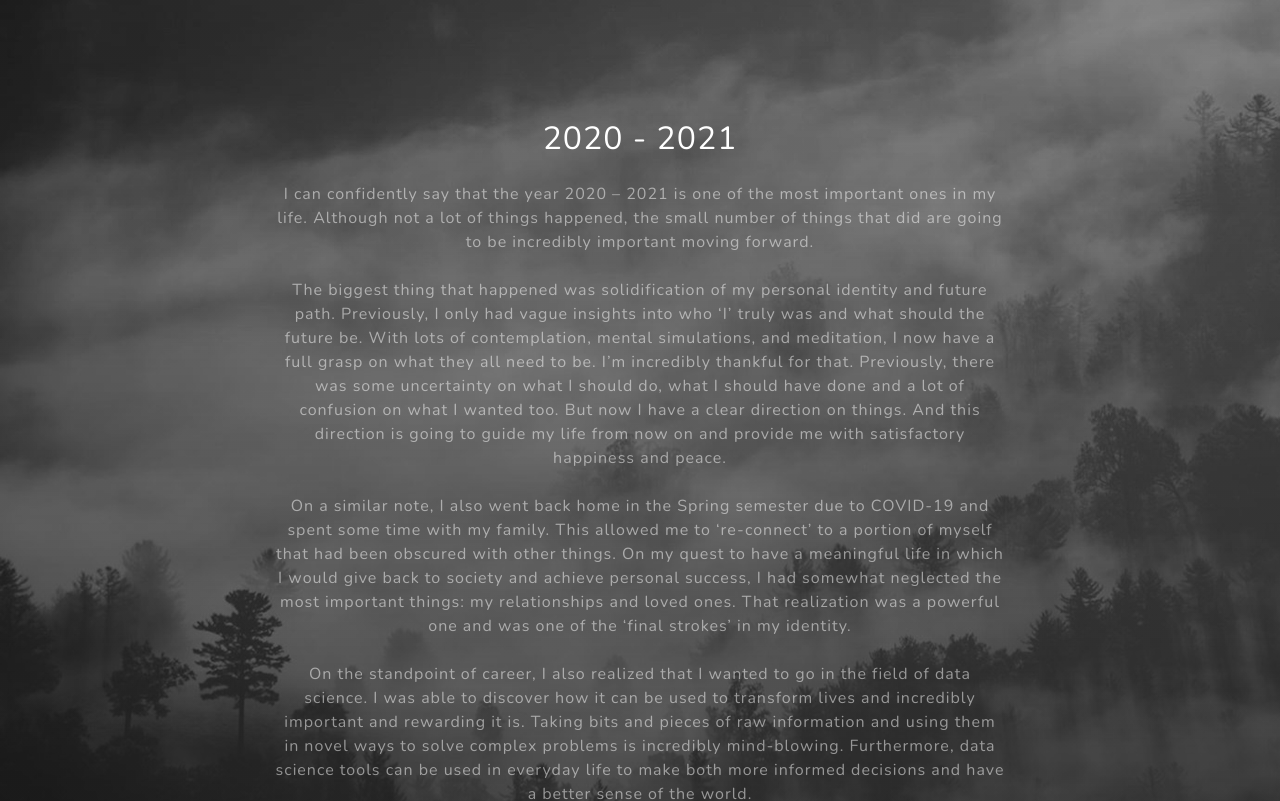
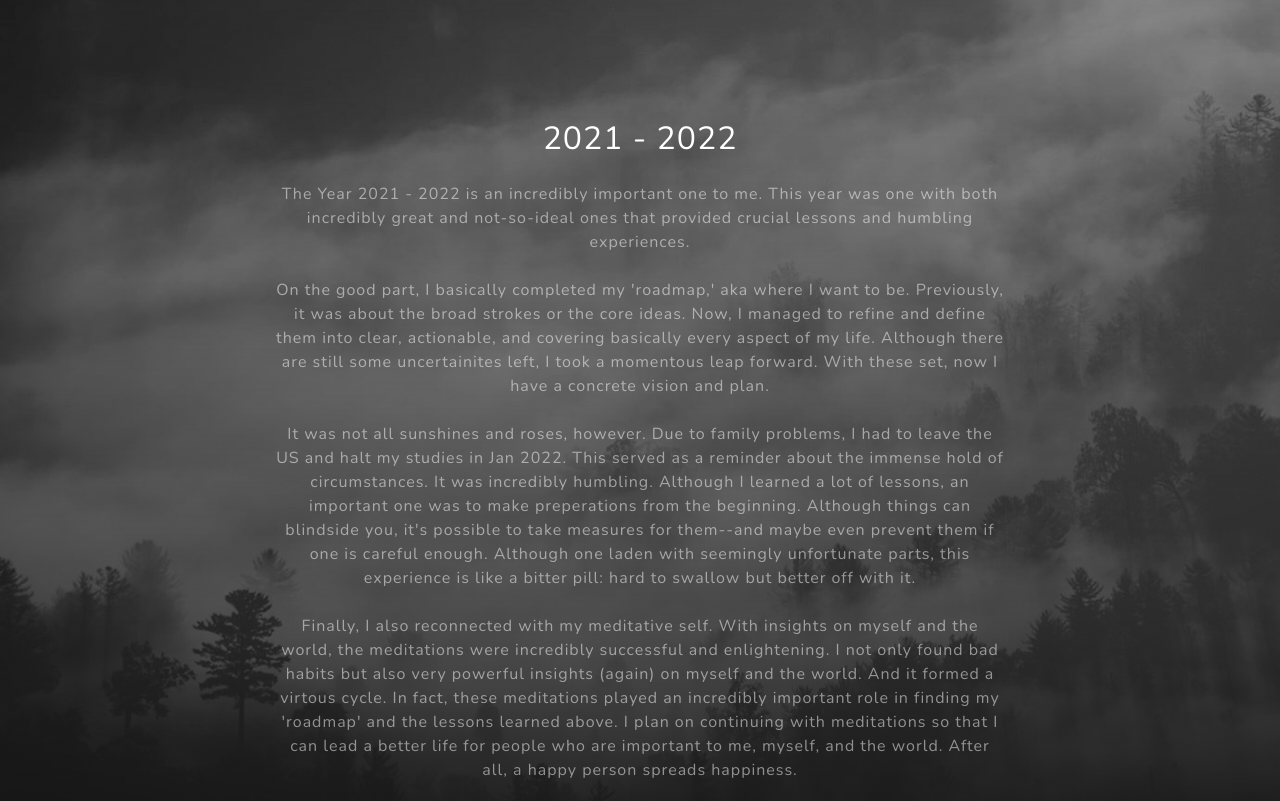
Before and after one commit to full-void/honors-portfolio, a website: page year-in-review.html in a window 1280 px wide. Shown: the part 840-1641 px from the top of the page. Drawn offline with nearby package versions, Linux system fonts and the light colour scheme; files that its build step writes are made by us from their sources.

Commit message:
2022 review

```diff
--- a/year-in-review.html
+++ b/year-in-review.html
@@ -19,7 +19,8 @@
     <!-- Custom fonts for this template -->
     <link href="vendor/fontawesome-free/css/all.min.css" rel="stylesheet">
     <link href="https://fonts.googleapis.com/css?family=Varela+Round" rel="stylesheet">
-    <link href="https://fonts.googleapis.com/css?family=Nunito:200,200i,300,300i,400,400i,600,600i,700,700i,800,800i,900,900i"
+    <link
+        href="https://fonts.googleapis.com/css?family=Nunito:200,200i,300,300i,400,400i,600,600i,700,700i,800,800i,900,900i"
         rel="stylesheet">
 
     <!-- Custom styles for this template -->
@@ -64,7 +65,8 @@
         <div class="container d-flex h-100 align-items-center">
             <div class="mx-auto text-center">
                 <h1 class="mx-auto my-0 text-uppercase">Learning Portfolio</h1>
-            <h2 class="text-white-50 mx-auto mt-2 mb-5">Hello! This is section of the portfolio would go over my year in review.</h2>
+                <h2 class="text-white-50 mx-auto mt-2 mb-5">Hello! This is section of the portfolio would go over my
+                    year in review.</h2>
                 <a href="#year-in-review" class="btn btn-primary js-scroll-trigger">Get Started</a>
             </div>
         </div>
@@ -75,13 +77,70 @@
         <div class="container">
             <div class="row">
                 <div class="col-lg-8 mx-auto">
+                    <h2 class="text-white mb-4">2021 - 2022</h2>
+                    <p class="text-white-50">
+                        The Year 2021 - 2022 is an incredibly important one to me. This year was one with both
+                        incredibly great and not-so-ideal ones that provided crucial lessons and humbling experiences.
+                        <br><br>
+                        On the good part, I basically completed my 'roadmap,' aka where I want to be. Previously, it was
+                        about the broad strokes or the core ideas. Now, I managed to refine and define them into clear,
+                        actionable, and covering basically every aspect of my life. Although there are still some
+                        uncertainites left, I took a momentous leap forward. With these set, now I have a concrete
+                        vision and plan.
+                        <br><br>
+                        It was not all sunshines and roses, however. Due to family problems, I had to leave the US and
+                        halt my studies in Jan 2022. This served as a reminder about the immense hold of circumstances.
+                        It was incredibly humbling. Although I learned a lot of lessons, an important one was to make
+                        preperations from the beginning. Although things can blindside you, it's possible to take
+                        measures for them--and maybe even prevent them if one is careful enough. Although one laden with
+                        seemingly unfortunate parts, this experience is like a bitter pill: hard to swallow but better
+                        off with it.
+                        <br><br>
+                        Finally, I also reconnected with my meditative self. With insights on myself and the world, the
+                        meditations were incredibly successful and enlightening. I not only found bad habits but also
+                        very powerful insights (again) on myself and the world. And it formed a virtous cycle. In fact,
+                        these meditations played an incredibly important role in finding my 'roadmap' and the lessons
+                        learned above. I plan on continuing with meditations so that I can lead a better life for people
+                        who are important to me, myself, and the world. After all, a happy person spreads happiness.
+                    </p>
+                </div>
+            </div>
+        </div>
+    </section>
+
+    <section id="year-in-review" class="year-in-review-section text-center">
+        <div class="container">
+            <div class="row">
+                <div class="col-lg-8 mx-auto">
                     <h2 class="text-white mb-4">2020 - 2021</h2>
                     <p class="text-white-50">
-                    I can confidently say that the year 2020 – 2021 is one of the most important ones in my life. Although not a lot of things happened, the small number of things that did are going to be incredibly important moving forward. <br><br>
-                    The biggest thing that happened was solidification of my personal identity and future path. Previously, I only had vague insights into who ‘I’ truly was and what should the future be. With lots of contemplation, mental simulations, and meditation, I now have a full grasp on what they all need to be. I’m incredibly thankful for that. Previously, there was some uncertainty on what I should do, what I should have done and a lot of confusion on what I wanted too. But now I have a clear direction on things. And this direction is going to guide my life from now on and provide me with satisfactory happiness and peace.<br><br>
-                    On a similar note, I also went back home in the Spring semester due to COVID-19 and spent some time with my family. This allowed me to ‘re-connect’ to a portion of myself that had been obscured with other things. On my quest to have a meaningful life in which I would give back to society and achieve personal success, I had somewhat neglected the most important things: my relationships and loved ones. That realization was a powerful one and was one of the ‘final strokes’ in my identity. <br><br>
-                    On the standpoint of career, I also realized that I wanted to go in the field of data science. I was able to discover how it can be used to transform lives and incredibly important and rewarding it is. Taking bits and pieces of raw information and using them in novel ways to solve complex problems is incredibly mind-blowing. Furthermore, data science tools can be used in everyday life to make both more informed decisions and have a better sense of the world.  <br><br>
-                    For future, I would keep on continuing with the goals I found. On a professional standpoint, I would continue to improve myself on data science. For personal life, I would try to improve my relationships and continue meditation. With the university opening in fall, I would also like to connect with lots of people. This would not only give me a broader perspective on things and issues I can work upon, but also aid me with my social skills and life. <br><br>
+                        I can confidently say that the year 2020 – 2021 is one of the most important ones in my life.
+                        Although not a lot of things happened, the small number of things that did are going to be
+                        incredibly important moving forward. <br><br>
+                        The biggest thing that happened was solidification of my personal identity and future path.
+                        Previously, I only had vague insights into who ‘I’ truly was and what should the future be. With
+                        lots of contemplation, mental simulations, and meditation, I now have a full grasp on what they
+                        all need to be. I’m incredibly thankful for that. Previously, there was some uncertainty on what
+                        I should do, what I should have done and a lot of confusion on what I wanted too. But now I have
+                        a clear direction on things. And this direction is going to guide my life from now on and
+                        provide me with satisfactory happiness and peace.<br><br>
+                        On a similar note, I also went back home in the Spring semester due to COVID-19 and spent some
+                        time with my family. This allowed me to ‘re-connect’ to a portion of myself that had been
+                        obscured with other things. On my quest to have a meaningful life in which I would give back to
+                        society and achieve personal success, I had somewhat neglected the most important things: my
+                        relationships and loved ones. That realization was a powerful one and was one of the ‘final
+                        strokes’ in my identity. <br><br>
+                        On the standpoint of career, I also realized that I wanted to go in the field of data science. I
+                        was able to discover how it can be used to transform lives and incredibly important and
+                        rewarding it is. Taking bits and pieces of raw information and using them in novel ways to solve
+                        complex problems is incredibly mind-blowing. Furthermore, data science tools can be used in
+                        everyday life to make both more informed decisions and have a better sense of the world.
+                        <br><br>
+                        For future, I would keep on continuing with the goals I found. On a professional standpoint, I
+                        would continue to improve myself on data science. For personal life, I would try to improve my
+                        relationships and continue meditation. With the university opening in fall, I would also like to
+                        connect with lots of people. This would not only give me a broader perspective on things and
+                        issues I can work upon, but also aid me with my social skills and life. <br><br>
                     </p>
                 </div>
             </div>
@@ -94,11 +153,28 @@
                 <div class="col-lg-8 mx-auto">
                     <h2 class="text-white mb-4">2019 - 2020</h2>
                     <p class="text-white-50">
-                    I would like to say that my time of year 2019 – 2020 would be one of the most memorable ones. A plethora of events transpired that had a major impact. My job at SHP gave me some crucial insights into importance and subletites of company’s culture; since I had enough experience to contrast different ones. This undoubtedly gave me some very important lessons that I’m convinced would tremendously shape my behaviors and actions for future.<br/>
-                    <br/>
-                    The coronavirus pandemic also taught me important lessons. The most important one being the necessity keep a calm head. I have known people belonging to both end of the spectrum: the panicked ones and the callous ones. Whilst there were some people who took it too far, there were some who outright dismissed it. The right approach is somewhere in the middle. Finally, the whole experience of the lockdown was a fresh one. As an introvert, I was somewhat thankful. However, it also robbed me of important social interactions. In the end, it simply worked out as more time for introspection and meditation. Perhaps not ideal, but not a bad deal at all.<br/>
-                    <br/>
-                    Finally, it has been one in which I have undergone and immense transformation. This would honestly seem repetitive, but meditation truly bore me fruit in this year. Whilst I don’t dare say that this transformation has finished, as there are still a lot of changes undergoing. Still, I can confidently proclaim that my core values have sufficiently changed. I now have a higher understanding of not only my current status, but also my future path. Concepts that used to elude me before are now in my grasp. Most importantly, I can now truly see the outline of my actual calling: one which will give me genuine, satisfactory peace and contentment. Needless to say, I’m excited about what the future and looking forward to the changes.
+                        I would like to say that my time of year 2019 – 2020 would be one of the most memorable ones. A
+                        plethora of events transpired that had a major impact. My job at SHP gave me some crucial
+                        insights into importance and subletites of company’s culture; since I had enough experience to
+                        contrast different ones. This undoubtedly gave me some very important lessons that I’m convinced
+                        would tremendously shape my behaviors and actions for future.<br />
+                        <br />
+                        The coronavirus pandemic also taught me important lessons. The most important one being the
+                        necessity keep a calm head. I have known people belonging to both end of the spectrum: the
+                        panicked ones and the callous ones. Whilst there were some people who took it too far, there
+                        were some who outright dismissed it. The right approach is somewhere in the middle. Finally, the
+                        whole experience of the lockdown was a fresh one. As an introvert, I was somewhat thankful.
+                        However, it also robbed me of important social interactions. In the end, it simply worked out as
+                        more time for introspection and meditation. Perhaps not ideal, but not a bad deal at all.<br />
+                        <br />
+                        Finally, it has been one in which I have undergone and immense transformation. This would
+                        honestly seem repetitive, but meditation truly bore me fruit in this year. Whilst I don’t dare
+                        say that this transformation has finished, as there are still a lot of changes undergoing.
+                        Still, I can confidently proclaim that my core values have sufficiently changed. I now have a
+                        higher understanding of not only my current status, but also my future path. Concepts that used
+                        to elude me before are now in my grasp. Most importantly, I can now truly see the outline of my
+                        actual calling: one which will give me genuine, satisfactory peace and contentment. Needless to
+                        say, I’m excited about what the future and looking forward to the changes.
                     </p>
                 </div>
             </div>
```
Lines whose indentation alone changed are shown as unchanged.
